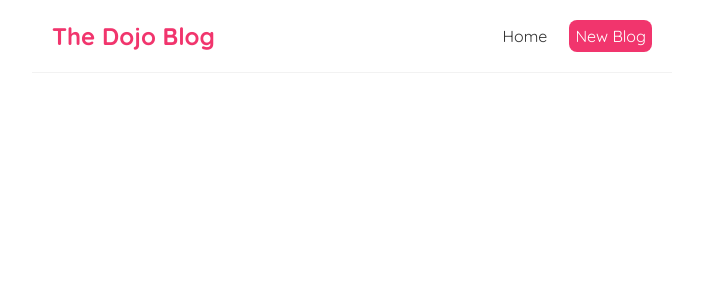
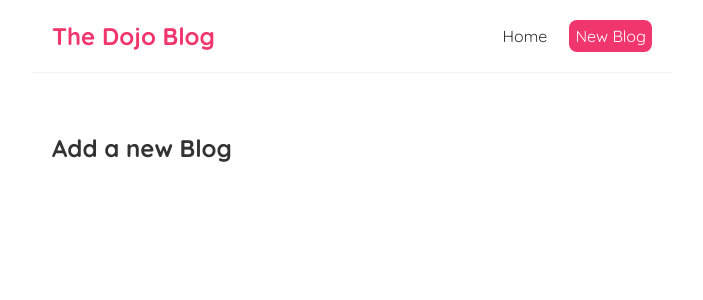
Before and after one commit to krishnactive/blog, a React (Create React App) app: page /create in a window 1280 px wide. Shown: the top 300 px of the page, without its empty margins (288-991 px from the left). Built offline with nearby package versions, Linux system fonts and the light colour scheme.

Commit message:
Exact Match Routes

```diff
--- a/src/App.js
+++ b/src/App.js
@@ -1,6 +1,7 @@
 import Navbar from './Navbar';
 import Home from './Home';
 import { BrowserRouter as Router ,Route, Switch} from 'react-router-dom';
+import Create from './Create';
 
 function App() {
   return (
@@ -9,16 +10,23 @@
           <Navbar/>
           <div className="content">
           <Switch>
-                  <Route path="/home">
+                  <Route exact path="/">
                       <Home/>
+                  </Route>
+                  <Route path="/create">
+                      <Create/>
                   </Route>
               </Switch>
           </div>
         </div>
     </Router>
-
+    //routes matches : if some character of routes matches then it displays that not the actual one
   );
 }
 export default App;
 // switch - route are component of react-router-dom
 //switch -> route-path make the element available if that path is visited otherwise the current path element is shown
+
+// there to make sure that only one route component shows in the browser at any one time so when a request is made to a route react will look at that request and then go from top to bottom inside the switch so and try to match against a route and its going to stop at the first match it finds for that route render that component inside the route now
+//component didn't surround all of these routes it would carry on and render other matches as well meaning you could end up with more than one page showing one time so its always a good idea to surround all of our routes with the switch component
+//now there is still problem with setup when click on links to go to different pages its still sending request to the server for each click so when
--- /dev/null
+++ b/src/Create.js
@@ -0,0 +1,12 @@
+const Create = () => {
+    return (
+        <div>
+            <h2>Add a new Blog</h2>
+        </div>
+     );
+}
+
+<div>
+    <h2>Add a new </h2>
+</div>
+export default Create;
```
